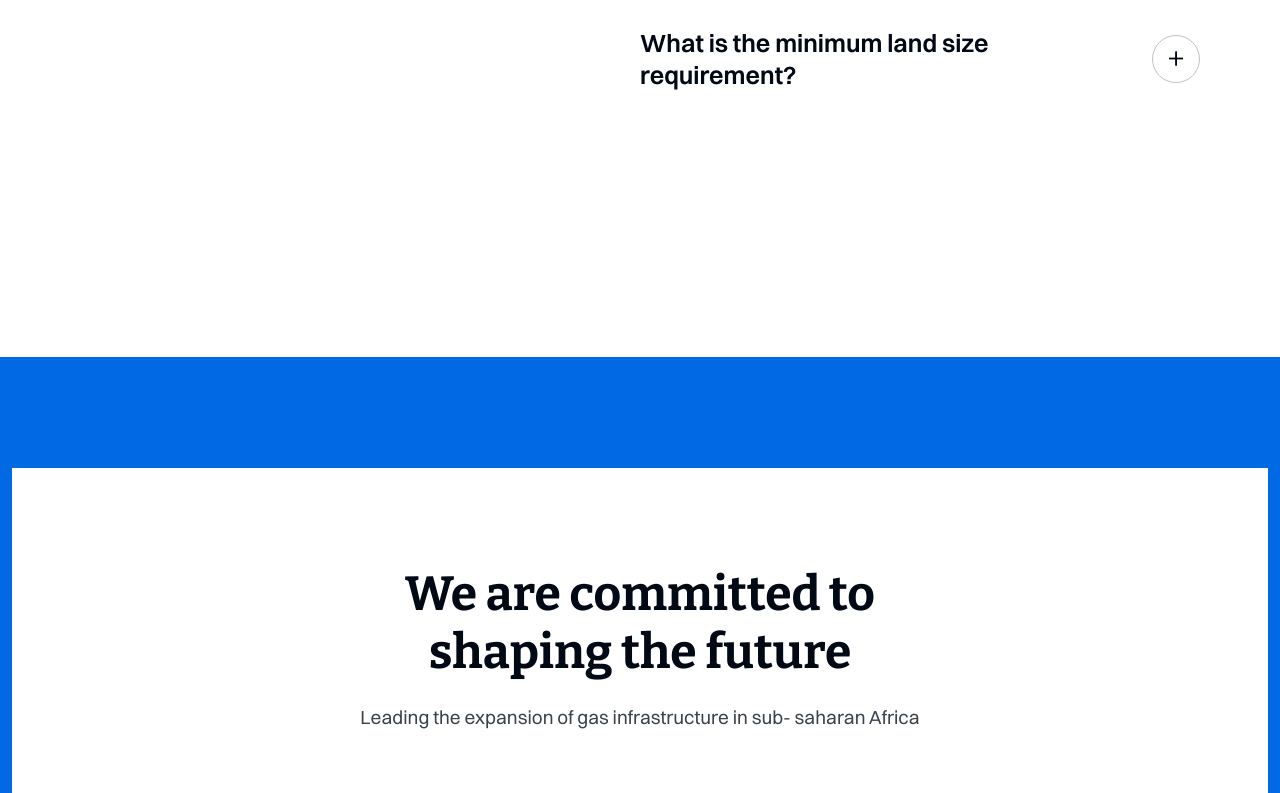
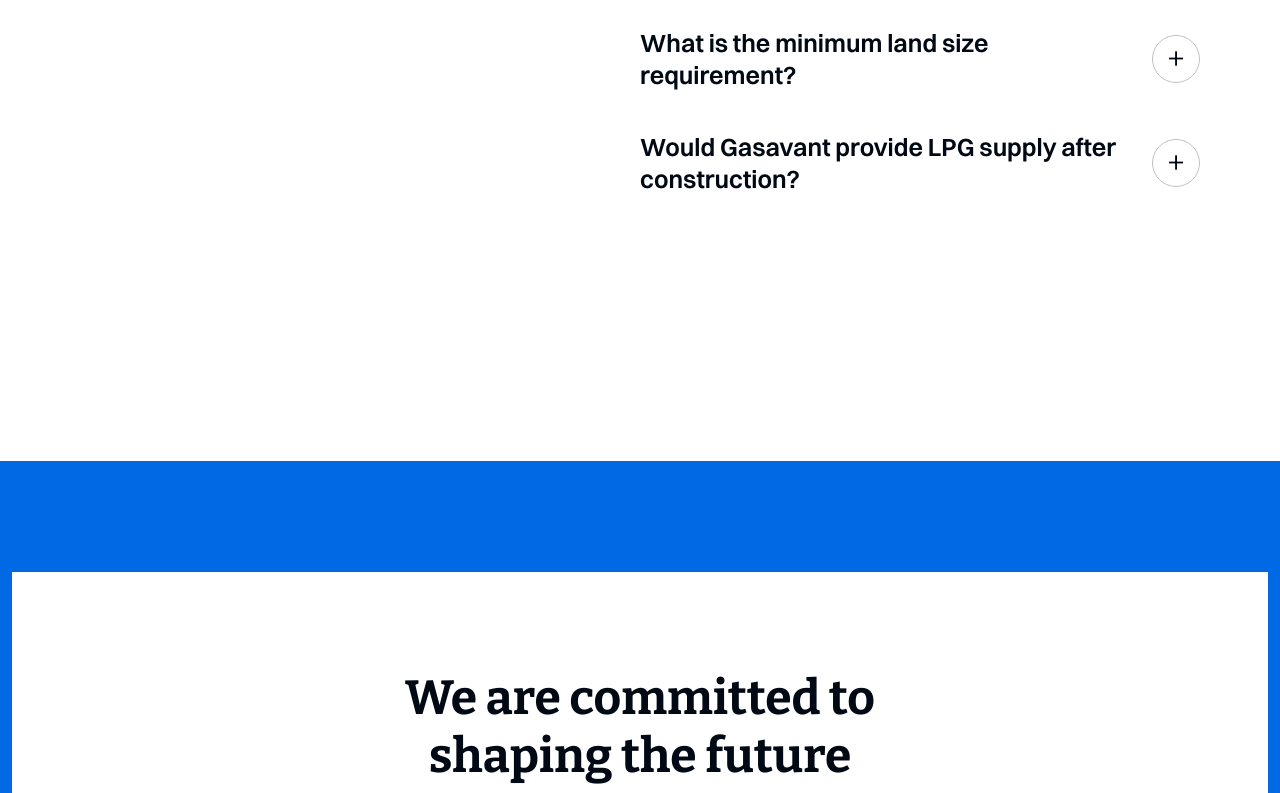
Before and after one commit to Paul-emas/Gasavant, a Next.js app: page / in a window 1280 px wide. Shown: the part 6660-7453 px from the top of the page. Built offline with nearby package versions, Linux system fonts and the light colour scheme.

Commit message:
fix faqs

```diff
--- a/components/organisms/faq-questions/FaqQuestions.tsx
+++ b/components/organisms/faq-questions/FaqQuestions.tsx
@@ -1,38 +1,44 @@
 import React from "react";
 import { FloatSectionWrapper } from "components/molecules";
 
-const questions = [
+export const questions = [
   {
+    id: 11,
     ques: "What is LPG?",
     paragraphs: [
       "LPG, otherwise known as Liquified Petroleum Gas is the liquefied form of petroleum gases released during the extraction of crude oil and natural gas. It  is composed of a highly flammable mixture of hydrocarbon gases, specifically propane, butylene, propylene,  isobutane and n- butane. LPG is commonly used in residential heating, cooking, fuel in cars and industrial power.",
     ],
   },
   {
+    id: 22,
     ques: "What is the difference between butane and propane?",
     paragraphs: [
       "The key difference between the two is their boiling point. Propane is capable of handling lower temperatures, making it suitable for outdoor storage; while Butane is better stored indoors.",
     ],
   },
   {
+    id: 33,
     ques: "Does Gasavant operate and maintain the LPG plants they’ve built?",
     paragraphs: [
       "Gasavant provides maintenance of our constructed LPG plants as an optional service according to client needs.",
     ],
   },
   {
+    id: 44,
     ques: "What is the Nigerian standard for LPG mix of propane and butane?",
     paragraphs: [
       "Though the NMDPRA has not exclusively published strict regulations on the LPG  mix, the industry standard approves of a 70 parts propane  to 30 parts butane mix. ",
     ],
   },
   {
+    id: 55,
     ques: "What is the minimum land size requirement?",
     paragraphs: [
       "The minimum land size requirement is 1000 square meters (sqm)",
     ],
   },
   {
+    id: 66,
     ques: "Would  Gasavant provide LPG supply after construction?",
     paragraphs: [
       "We are able to provide LPG supply after construction if the owner of the plant deems it necessary.",
--- a/components/organisms/homepage-faq/HomepageFaq.tsx
+++ b/components/organisms/homepage-faq/HomepageFaq.tsx
@@ -1,33 +1,6 @@
 import React, { useState } from "react";
 import { SectionHeading } from "components/atoms";
-
-const questions = [
-  {
-    id: 11,
-    ques: "What is LPG?",
-    ans: "",
-  },
-  {
-    id: 12,
-    ques: "What is the difference between butane and propane?",
-    ans: "You'll make a better win in digital if you know how to work around their creative contents and how to amplify them to the markets that need it most.",
-  },
-  {
-    id: 13,
-    ques: "Does Gasavant operate and maintain the LPG plants they’ve built?",
-    ans: "",
-  },
-  {
-    id: 14,
-    ques: "What is the Nigerian standard for LPG mix of propane and butane?",
-    ans: "",
-  },
-  {
-    id: 15,
-    ques: "What is the minimum land size requirement?",
-    ans: "",
-  },
-];
+import { questions } from "../faq-questions/FaqQuestions";
 
 const HomepageFaq = () => {
   const [activeQues, setActiveQues] = useState<any>(questions[0]);
@@ -75,7 +48,7 @@ const HomepageFaq = () => {
                       : "h-0 overflow-hidden duration-200"
                   } max-w-[578px] font-switz text-3.2xl text-neutral-600 transition-all md:text-4.5xl`}
                 >
-                  {item.ans}
+                  {item.paragraphs}
                 </div>
               </div>
             ))}
--- a/components/organisms/stats-section/StatsSection.tsx
+++ b/components/organisms/stats-section/StatsSection.tsx
@@ -22,7 +22,7 @@ export const stats = [
 
 const StatsSection: React.FC = () => {
   return (
-    <section className="pb-10 md:pb-[90px]">
+    <section className="pb-10 md:pb-[200px]">
       <div className="h-[205px] bg-primary-500 md:h-[495px]"></div>
       <div className="px-3">
         <div className="container mx-auto -my-36 h-[694px] bg-white px-6 md:-mt-96 md:px-20 2xl:px-40">
```
